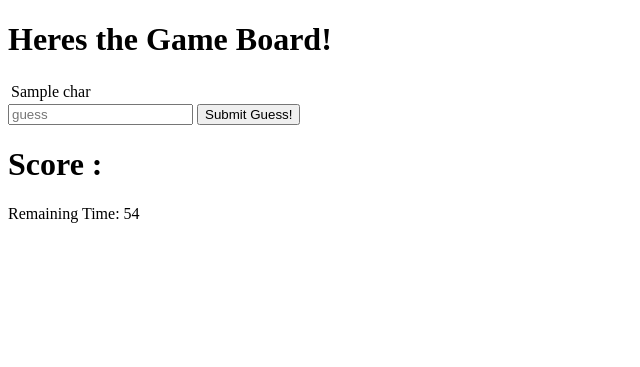
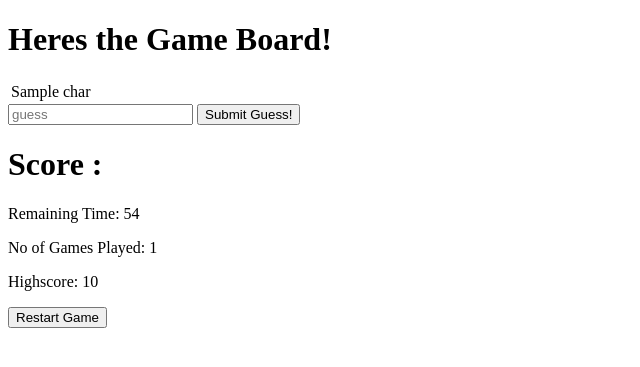
Before and after one commit to HapoGit89/flask-boggle, a Flask app: template templates/game.html in a window 1280 px wide. Shown: the top 367 px of the page, without its empty margins (0-640 px from the left). Run offline with Flask 2, Linux system fonts and the light colour scheme; the template is opened without the code that fills it: most values are stand-ins (such as "Sample title", 1, 10 or a date in 2020); parts of the project's set-up code (start-up, migrations or seed data) failed here and were passed over.

Commit message:
Highscore and Game count working

```diff
--- a/app.py
+++ b/app.py
@@ -1,6 +1,6 @@
 from boggle import Boggle
 
-from flask import Flask, request, render_template, session, redirect
+from flask import Flask, redirect, jsonify, request, render_template, session, redirect
 
 app = Flask(__name__)
 
@@ -9,6 +9,7 @@ app.config["SECRET_KEY"] = "sehrgeheim"
 
 boggle_game = Boggle()
 game_board = []
+
 
 
 
@@ -23,8 +24,18 @@ def start_game():
     game_board = boggle_game.make_board()
     session['board'] = game_board
     session['words'] = []
-    return render_template('game.html', board=game_board)
+    session ['num_of_game'] = 0
+    session ['high_score'] = 0
+    return render_template('game.html', board=game_board, num_games = session ['num_of_game'], high_score = session ['high_score'])
 
+@app.route('/newgame')
+def new_game():
+    game_board = boggle_game.make_board()
+    session['board'] = game_board
+    high_score = session ['high_score']
+    num_of_game = session['num_of_game']
+    print("new game")
+    return render_template('game.html', board=game_board, num_games = session ['num_of_game'], high_score = session ['high_score'])
 
 
 @app.route('/guess', methods= ['POST'])
@@ -37,3 +48,14 @@ def validate_guess():
         words.append(guess)
         session['words'] = words
     return boggle_game.check_valid_word(session['board'], guess)
+
+
+@app.route('/gameend', methods= ['POST'])
+def end_game():
+    score =  request.get_json()['score']
+    session["num_of_game"] += 1
+    if score > session["high_score"]:
+        session["high_score"] = score
+    print (session["high_score"])
+    print (session["num_of_game"])
+    return redirect('/newgame')
--- a/static/app.js
+++ b/static/app.js
@@ -4,16 +4,22 @@ const $subButton = $('#submitguess')
 const $guessInput = $('#guess')
 const $score = $('#score')
 const $time = $('#timer')
+const $restartButton = $('#restart')
+const $all = $("*")
+
+let score = 0;
+
 
 let count = ''
 
-function countdown(time) {
+async function game_countdown(time) {
     let timer = setInterval(function () {
         time--;
         if (time <= 0) {
             clearInterval(timer);
             count = 0
             console.log(count)
+
         }
         else {
             count = time
@@ -24,9 +30,25 @@ function countdown(time) {
     }, 1000)
 }
 
-countdown(60)
+game_countdown(60)
 
-let score = 0;
+async function send_score(points){
+    const response = await axios({
+        url: `/gameend`,
+        method: "POST",
+        data: { score: points },
+
+    })
+
+    return response.data
+}
+
+$restartButton.on("click", async function(){
+    console.log("Button works")
+    await send_score(score)
+    window.location.replace('/newgame')
+})
+
 
 $subButton.on("click", async function (e) {
     e.preventDefault()
--- a/templates/game.html
+++ b/templates/game.html
@@ -25,7 +25,10 @@
     <h1 id="score">Score :</h1>
     <p id="result"></p>
     <p id="timer">Remaining Time: 60</p>
+    <p id="numGames">No of Games Played: {{num_games}}</p>
+    <p id="highscore">Highscore: {{high_score}}</p>
 </div>
+<button id="restart">Restart Game</button>
 
 {% endblock %}
 
```
